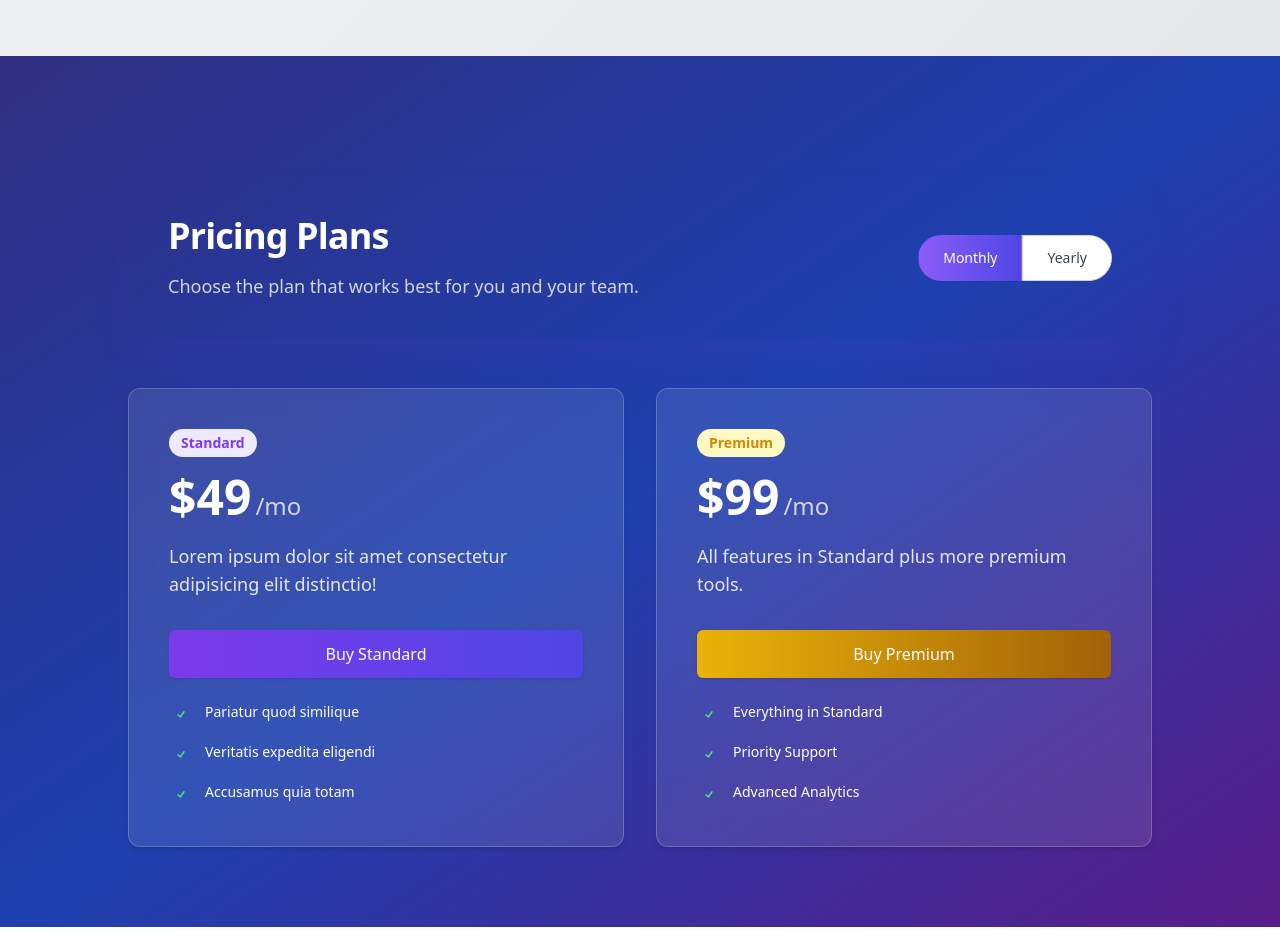
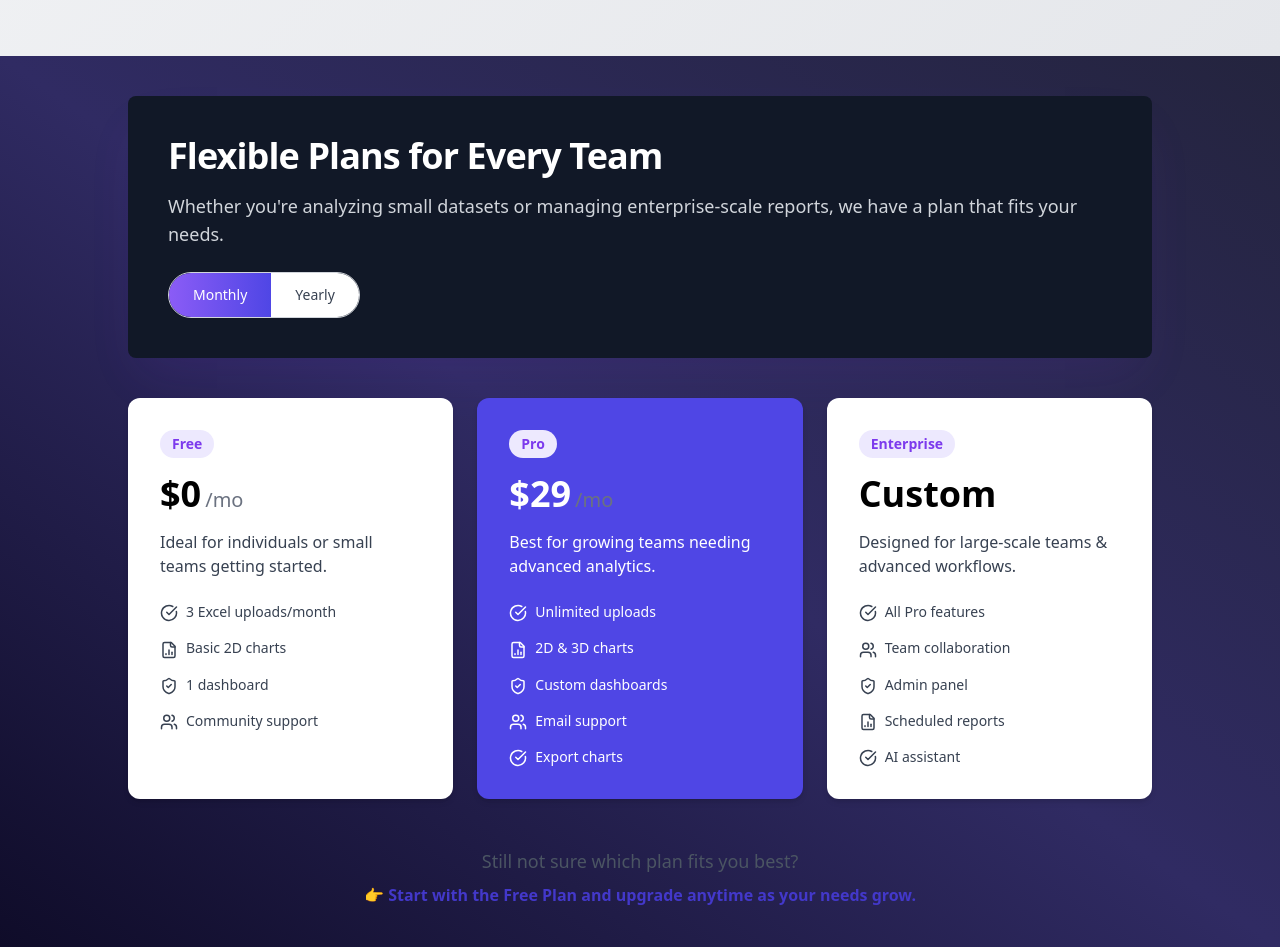
Before and after one commit to Abarnavijayakumar/Excel-Analytics-Platform, a React (Vite) app in the folder Client/: page / in a window 1280 px wide. Shown: the part 2800-3747 px from the top of the page. Built offline with nearby package versions, Linux system fonts and the light colour scheme; a web font is replaced by a local one.

Commit message:
i updated components and updated pricing.jsx file

```diff
--- a/Client/src/Components/Pricing.jsx
+++ b/Client/src/Components/Pricing.jsx
@@ -1,31 +1,70 @@
-import React from 'react'
+import React, { useState } from "react";
+import { CheckCircle, FileBarChart2, ShieldCheck, Users } from "lucide-react";
 
 const Pricing = () => {
+  const [activePlan, setActivePlan] = useState("Pro");
+  const [billingCycle, setBillingCycle] = useState("Monthly");
+
+  const toggleBilling = () => {
+    setBillingCycle((prev) => (prev === "Monthly" ? "Yearly" : "Monthly"));
+  };
+
+  const prices = {
+    Free: { Monthly: "$0", Yearly: "$0" },
+    Pro: { Monthly: "$29", Yearly: "$290" },
+    Enterprise: { Monthly: "Custom", Yearly: "Custom" },
+  };
+
+  const planClass = (plan) =>
+    `flex flex-col rounded-xl shadow-md transition-all duration-300 transform cursor-pointer p-6 sm:p-8 ${
+      activePlan === plan
+        ? "bg-indigo-600 text-white scale-100"
+        : "bg-white hover:bg-blue-50 hover:scale-100"
+    }`;
+
+  const textClass = (plan) =>
+    activePlan === plan ? "text-white" : "text-gray-700";
+
+  const featuresClass = (plan) =>
+    `space-y-4 text-sm ${activePlan === plan ? "text-white" : "text-gray-700"}`;
+
   return (
-    <section className="relative bg-gradient-to-br from-indigo-900 via-blue-800 to-purple-900 py-20 px-4 sm:px-6 lg:px-8">
-      <div className="relative z-10 mx-auto max-w-7xl">
-        <div className="mx-auto max-w-5xl">
+<div className="bg-gradient-to-tr from-[#0f0c29] via-[#302b63] to-[#24243e]
+ min-h-screen w-full">
+      <div className="mx-auto max-w-7xl px-4 sm:px-6 lg:px-8 py-10">
+        <div className="mx-auto max-w-2xl lg:max-w-5xl">
           {/* Header */}
-          <div className="mt-10 rounded-lg px-6 py-8 shadow-2xl shadow-violet-600/10 sm:p-10 lg:flex lg:items-center">
-            <div className="lg:w-0 lg:flex-1">
+          <div className="rounded-lg bg-gray-900 px-6 py-8 shadow-2xl shadow-violet-600/10 sm:p-10">
+            <div className="text-center lg:text-left">
               <h2 className="text-3xl font-bold tracking-tight text-white sm:text-4xl">
-                Pricing Plans
+                Flexible Plans for Every Team
               </h2>
-              <p className="mt-4 max-w-3xl text-lg text-gray-300">
-                Choose the plan that works best for you and your team.
+              <p className="mt-4 text-lg text-gray-300">
+                Whether you're analyzing small datasets or managing enterprise-scale reports,
+                we have a plan that fits your needs.
               </p>
             </div>
-            <div className="mt-12 sm:mt-16 lg:mt-0 lg:ml-8 lg:flex-shrink-0">
-              <div className="flex rounded-full shadow-sm">
+
+            {/* Billing Toggle */}
+            <div className="mt-6 flex justify-center sm:justify-start">
+              <div className="inline-flex rounded-full shadow-sm border border-gray-300 overflow-hidden">
                 <button
-                  type="button"
-                  className="relative inline-flex items-center rounded-l-full border border-transparent bg-gradient-to-r from-violet-500 to-indigo-600 px-6 py-3 text-sm font-medium text-white hover:from-violet-600 hover:to-indigo-700 focus:outline-none focus:ring-2 focus:ring-violet-500 focus:ring-offset-2"
+                  onClick={() => setBillingCycle("Monthly")}
+                  className={`px-6 py-3 text-sm font-medium transition ${
+                    billingCycle === "Monthly"
+                      ? "bg-gradient-to-r from-violet-500 to-indigo-600 text-white"
+                      : "bg-white text-gray-700"
+                  }`}
                 >
                   Monthly
                 </button>
                 <button
-                  type="button"
-                  className="relative inline-flex items-center rounded-r-full border border-gray-300 bg-white px-6 py-3 text-sm font-medium text-gray-700 hover:bg-gray-50 focus:outline-none focus:ring-2 focus:ring-violet-500 focus:ring-offset-2"
+                  onClick={() => setBillingCycle("Yearly")}
+                  className={`px-6 py-3 text-sm font-medium transition ${
+                    billingCycle === "Yearly"
+                      ? "bg-gradient-to-r from-violet-500 to-indigo-600 text-white"
+                      : "bg-white text-gray-700"
+                  }`}
                 >
                   Yearly
                 </button>
@@ -34,101 +73,84 @@ const Pricing = () => {
           </div>
 
           {/* Pricing Cards */}
-          <div className="mt-12 grid gap-8 sm:grid-cols-2 lg:grid-cols-2">
-            {/* Standard Plan */}
-            <div className="flex flex-col rounded-xl bg-white/10 border border-white/20 backdrop-blur-md shadow-md transition hover:shadow-xl">
-              <div className="px-6 py-8 sm:p-10 sm:pb-6">
+          <div className="mt-10">
+            <div className="grid gap-6 sm:grid-cols-2 lg:grid-cols-3">
+              {["Free", "Pro", "Enterprise"].map((plan) => (
+                <div
+                  key={plan}
+                  className={planClass(plan)}
+                  onClick={() => setActivePlan(plan)}
+                >
+                  <div>
                     <span className="inline-flex rounded-full bg-violet-100 px-3 py-1 text-sm font-semibold text-violet-600">
-                  Standard
+                      {plan}
                     </span>
-                <div className="mt-4 flex items-baseline text-5xl font-extrabold text-white">
-                  $49
-                  <span className="ml-1 text-2xl font-medium text-gray-300">/mo</span>
+                    <div className="mt-4 flex items-baseline text-3xl sm:text-4xl font-extrabold">
+                      {prices[plan][billingCycle]}{" "}
+                      {plan !== "Enterprise" && (
+                        <span className="ml-1 text-base sm:text-xl font-medium text-gray-500">
+                          /{billingCycle === "Monthly" ? "mo" : "yr"}
+                        </span>
+                      )}
                     </div>
-                <p className="mt-5 text-lg text-gray-200">
-                  Lorem ipsum dolor sit amet consectetur adipisicing elit distinctio!
+                    <p className={`mt-4 text-sm sm:text-base ${textClass(plan)}`}>
+                      {plan === "Free" &&
+                        "Ideal for individuals or small teams getting started."}
+                      {plan === "Pro" &&
+                        "Best for growing teams needing advanced analytics."}
+                      {plan === "Enterprise" &&
+                        "Designed for large-scale teams & advanced workflows."}
                     </p>
-                <button
-                  type="button"
-                  className="mt-8 block w-full rounded-md bg-gradient-to-r from-violet-600 to-indigo-600 py-3 px-5 font-medium text-white shadow hover:from-violet-700 hover:to-indigo-700 focus:outline-none focus:ring-2 focus:ring-violet-500 focus:ring-offset-2 focus:ring-offset-violet-200"
-                >
-                  Buy Standard
-                </button>
                   </div>
-              <div className="flex-1 rounded-b-xl p-6 sm:p-10 sm:pt-0">
-                <ul className="space-y-4">
-                  <li className="flex items-start text-white">
-                    <svg className="h-6 w-6 text-green-400" fill="none" stroke="currentColor" strokeWidth={1.5} viewBox="0 0 24 24">
-                      <path strokeLinecap="round" strokeLinejoin="round" d="M9 12.75L11.25 15 15 9.75" />
-                    </svg>
-                    <p className="ml-3 text-sm">Pariatur quod similique</p>
-                  </li>
-                  <li className="flex items-start text-white">
-                    <svg className="h-6 w-6 text-green-400" fill="none" stroke="currentColor" strokeWidth={1.5} viewBox="0 0 24 24">
-                      <path strokeLinecap="round" strokeLinejoin="round" d="M9 12.75L11.25 15 15 9.75" />
-                    </svg>
-                    <p className="ml-3 text-sm">Veritatis expedita eligendi</p>
-                  </li>
-                  <li className="flex items-start text-white">
-                    <svg className="h-6 w-6 text-green-400" fill="none" stroke="currentColor" strokeWidth={1.5} viewBox="0 0 24 24">
-                      <path strokeLinecap="round" strokeLinejoin="round" d="M9 12.75L11.25 15 15 9.75" />
-                    </svg>
-                    <p className="ml-3 text-sm">Accusamus quia totam</p>
-                  </li>
+
+                  <div className="mt-6">
+                    <ul className={featuresClass(plan)}>
+                      {plan === "Free" && (
+                        <>
+                          <li><CheckCircle className="inline mr-2" size={18}/>3 Excel uploads/month</li>
+                          <li><FileBarChart2 className="inline mr-2" size={18}/>Basic 2D charts</li>
+                          <li><ShieldCheck className="inline mr-2" size={18}/>1 dashboard</li>
+                          <li><Users className="inline mr-2" size={18}/>Community support</li>
+                        </>
+                      )}
+                      {plan === "Pro" && (
+                        <>
+                          <li><CheckCircle className="inline mr-2" size={18}/>Unlimited uploads</li>
+                          <li><FileBarChart2 className="inline mr-2" size={18}/>2D & 3D charts</li>
+                          <li><ShieldCheck className="inline mr-2" size={18}/>Custom dashboards</li>
+                          <li><Users className="inline mr-2" size={18}/>Email support</li>
+                          <li><CheckCircle className="inline mr-2" size={18}/>Export charts</li>
+                        </>
+                      )}
+                      {plan === "Enterprise" && (
+                        <>
+                          <li><CheckCircle className="inline mr-2" size={18}/>All Pro features</li>
+                          <li><Users className="inline mr-2" size={18}/>Team collaboration</li>
+                          <li><ShieldCheck className="inline mr-2" size={18}/>Admin panel</li>
+                          <li><FileBarChart2 className="inline mr-2" size={18}/>Scheduled reports</li>
+                          <li><CheckCircle className="inline mr-2" size={18}/>AI assistant</li>
+                        </>
+                      )}
                     </ul>
                   </div>
                 </div>
+              ))}
+            </div>
+          </div>
 
-            {/* Premium Plan - You can copy the Standard and change values */}
-            <div className="flex flex-col rounded-xl bg-white/10 border border-white/20 backdrop-blur-md shadow-md transition hover:shadow-xl">
-              <div className="px-6 py-8 sm:p-10 sm:pb-6">
-                <span className="inline-flex rounded-full bg-yellow-100 px-3 py-1 text-sm font-semibold text-yellow-600">
-                  Premium
-                </span>
-                <div className="mt-4 flex items-baseline text-5xl font-extrabold text-white">
-                  $99
-                  <span className="ml-1 text-2xl font-medium text-gray-300">/mo</span>
-                </div>
-                <p className="mt-5 text-lg text-gray-200">
-                  All features in Standard plus more premium tools.
+          {/* CTA */}
+          <div className="text-center mt-10 sm:mt-12">
+            <p className="text-base sm:text-lg text-gray-600">
+              Still not sure which plan fits you best?
             </p>
-                <button
-                  type="button"
-                  className="mt-8 block w-full rounded-md bg-gradient-to-r from-yellow-500 to-yellow-700 py-3 px-5 font-medium text-white shadow hover:from-yellow-600 hover:to-yellow-800 focus:outline-none focus:ring-2 focus:ring-yellow-500 focus:ring-offset-2"
-                >
-                  Buy Premium
-                </button>
-              </div>
-              <div className="flex-1 rounded-b-xl p-6 sm:p-10 sm:pt-0">
-                <ul className="space-y-4">
-                  <li className="flex items-start text-white">
-                    <svg className="h-6 w-6 text-green-400" fill="none" stroke="currentColor" strokeWidth={1.5} viewBox="0 0 24 24">
-                      <path strokeLinecap="round" strokeLinejoin="round" d="M9 12.75L11.25 15 15 9.75" />
-                    </svg>
-                    <p className="ml-3 text-sm">Everything in Standard</p>
-                  </li>
-                  <li className="flex items-start text-white">
-                    <svg className="h-6 w-6 text-green-400" fill="none" stroke="currentColor" strokeWidth={1.5} viewBox="0 0 24 24">
-                      <path strokeLinecap="round" strokeLinejoin="round" d="M9 12.75L11.25 15 15 9.75" />
-                    </svg>
-                    <p className="ml-3 text-sm">Priority Support</p>
-                  </li>
-                  <li className="flex items-start text-white">
-                    <svg className="h-6 w-6 text-green-400" fill="none" stroke="currentColor" strokeWidth={1.5} viewBox="0 0 24 24">
-                      <path strokeLinecap="round" strokeLinejoin="round" d="M9 12.75L11.25 15 15 9.75" />
-                    </svg>
-                    <p className="ml-3 text-sm">Advanced Analytics</p>
-                  </li>
-                </ul>
+            <p className="text-indigo-700 font-semibold mt-2">
+              👉 Start with the Free Plan and upgrade anytime as your needs grow.
+            </p>
           </div>
         </div>
       </div>
     </div>
-      </div>
-    </section>
   );
 };
 
-
-
-export default Pricing
+export default Pricing;
```
Also changed, not shown: Client/src/Components/Features.jsx (deleted, +0 -9 lines), Client/src/Components/NavbarComponent.jsx (+1 -72 lines), Client/src/Components/Navbar.jsx (deleted). Lines whose indentation alone changed are shown as unchanged.
